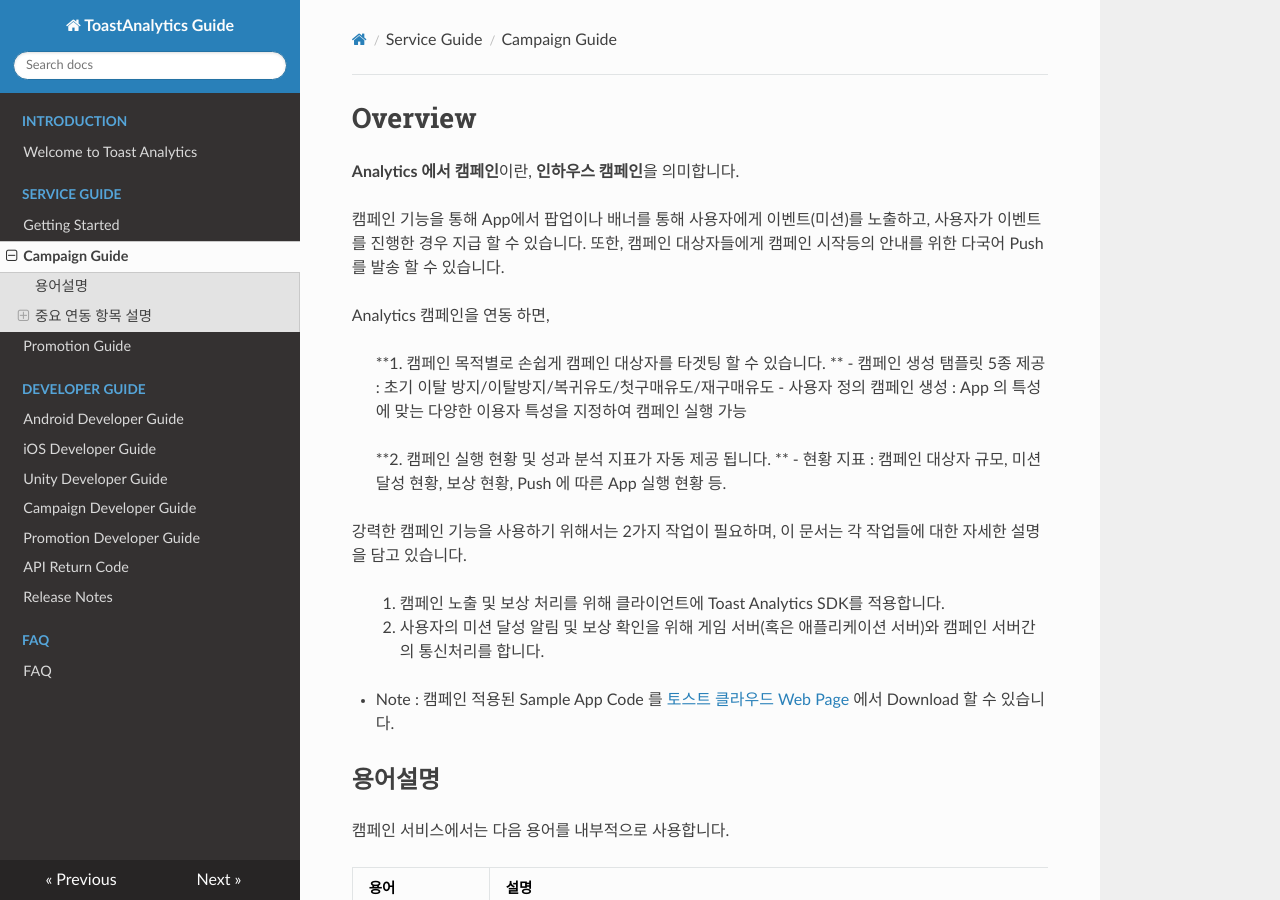
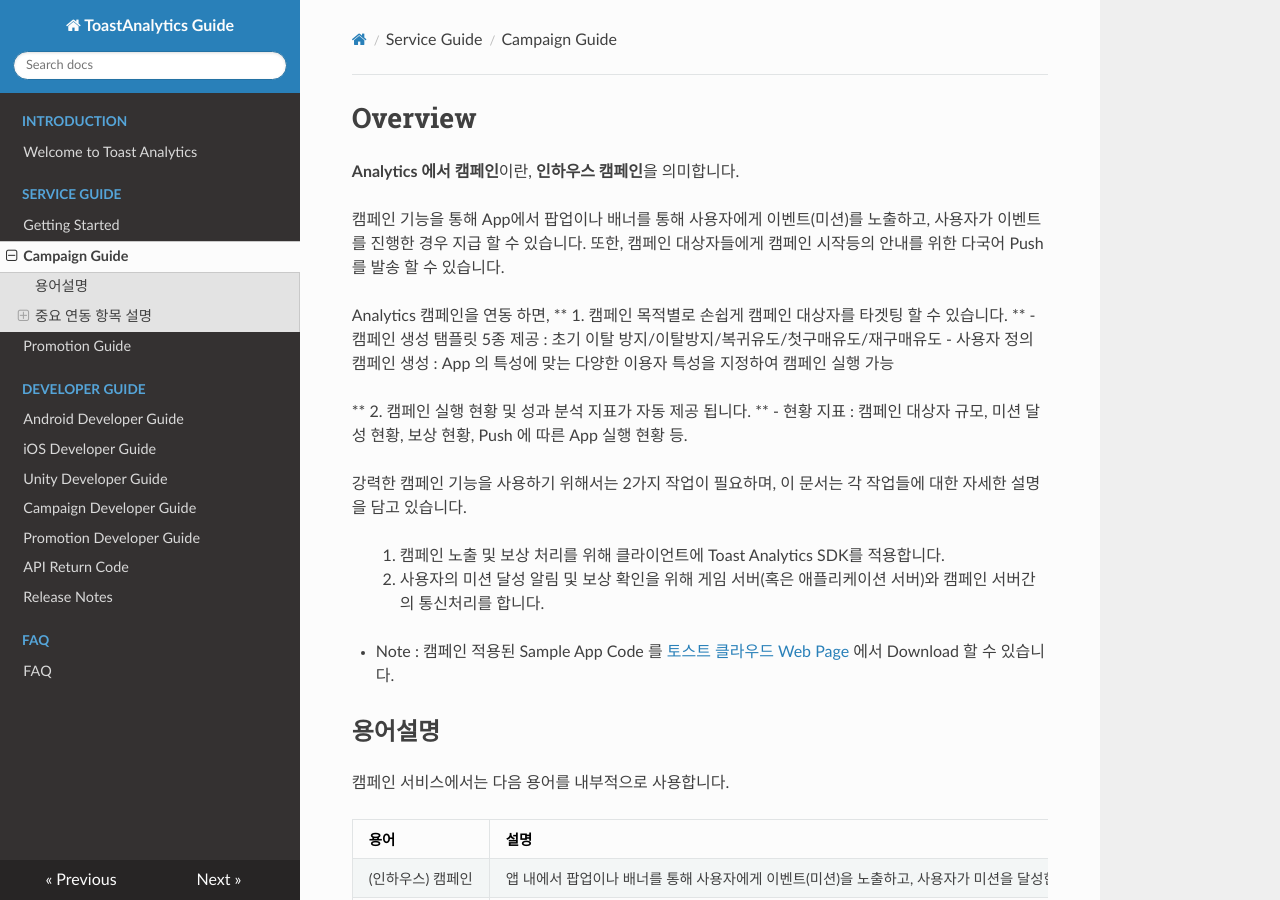
Before and after one commit to ToastAnalytics/ToastAnalytics, an MkDocs documentation site: the page built from docs/Developer/2. Campaign Guide.md, in a window 1280 px wide and 900 px high. Built offline with MkDocs 1.6.1, drawn with Linux system fonts in a browser that asks for light colours; nearby versions of some CDN libraries; old or Windows-style settings are respelled for this version of MkDocs.

```diff
--- a/docs/Developer/2. Campaign Guide.md
+++ b/docs/Developer/2. Campaign Guide.md
@@ -6,15 +6,13 @@
 캠페인 기능을 통해  App에서 팝업이나 배너를 통해 사용자에게 이벤트(미션)를 노출하고, 사용자가 이벤트를 진행한 경우 지급 할 수 있습니다. 또한, 캠페인 대상자들에게 캠페인 시작등의 안내를 위한 다국어 Push 를 발송 할 수 있습니다.
 
 Analytics 캠페인을 연동 하면,
->  **1.  캠페인 목적별로 손쉽게 캠페인 대상자를 타겟팅 할 수 있습니다. **
+ ** 1.  캠페인 목적별로 손쉽게 캠페인 대상자를 타겟팅 할 수 있습니다. **
    - 캠페인 생성 탬플릿 5종 제공 : 초기 이탈 방지/이탈방지/복귀유도/첫구매유도/재구매유도
    - 사용자 정의 캠페인 생성 : App 의 특성에 맞는 다양한 이용자 특성을 지정하여 캠페인 실행 가능
 
 
->  **2. 캠페인 실행 현황 및 성과 분석 지표가 자동 제공 됩니다. **
+ ** 2. 캠페인 실행 현황 및 성과 분석 지표가 자동 제공 됩니다. **
    - 현황 지표 : 캠페인 대상자 규모, 미션 달성 현황, 보상 현황, Push 에 따른 App 실행 현황 등.
-
-
 
 강력한 캠페인 기능을 사용하기 위해서는 2가지 작업이 필요하며, 이 문서는 각 작업들에 대한 자세한 설명을 담고 있습니다.
 
```
